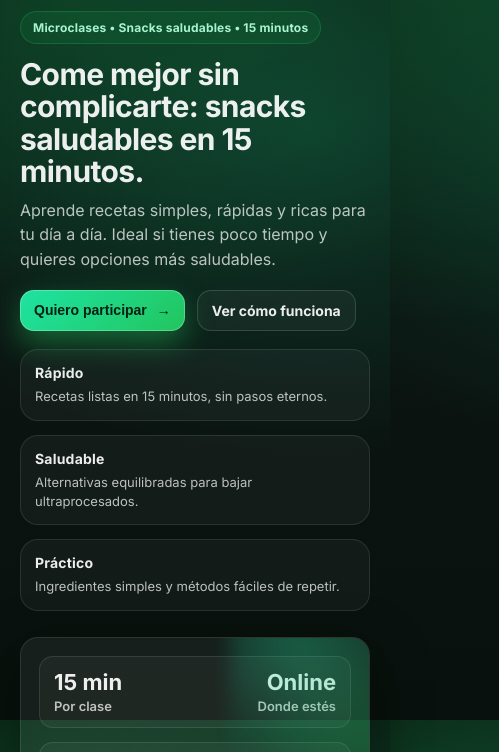
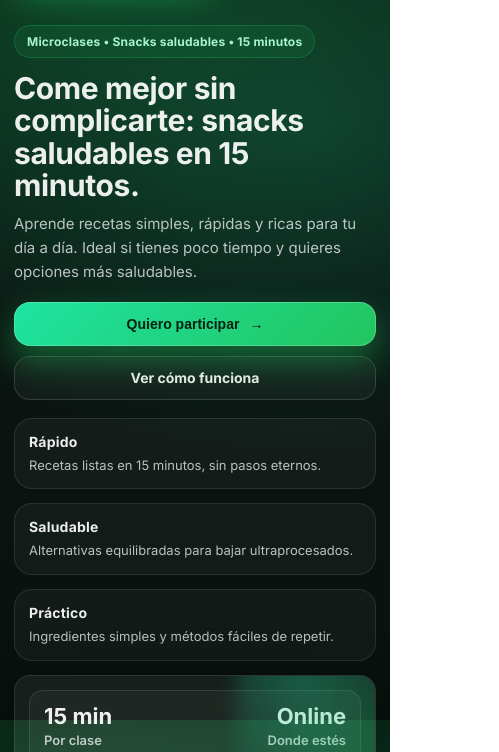
Before and after one commit to EdgardoMD/snackxpress-landing, a plain HTML site: page index.html in a window 390 px wide. Shown: the part 124-876 px from the top of the page, 499 px wide, since content can reach past the window. Drawn offline with Linux system fonts and the light colour scheme.

Commit message:
Implement mobile-first CSS improvements
Added mobile-first improvements for better readability and usability.

```diff
--- a/index.html
+++ b/index.html
@@ -266,6 +266,108 @@
       outline-offset: 3px;
       border-radius: 12px;
     }
+
+    /* =========================
+   MOBILE-FIRST IMPROVEMENTS
+   (No cambia contenido/HTML)
+   ========================= */
+
+    /* 1) Base: mejor legibilidad y espacios en pantallas chicas */
+    .container{
+      width: min(var(--max), calc(100% - 28px)); /* antes 40px */
+    }
+
+    .hero{
+      padding: 28px 0 8px; /* menos “aire” en mobile */
+    }
+
+    .lead{
+      font-size: 15px;
+      line-height: 1.6;
+    }
+
+    /* 2) Botones: más grandes y “thumb-friendly” */
+    .btn{
+      min-height: 44px;              /* estándar accesibilidad */
+      padding: 12px 14px;
+      border-radius: 16px;
+    }
+
+    .actions{
+      gap: 10px;
+    }
+
+    .actions .btn,
+    .actions a.btn{
+    flex: 1 1 auto;
+    }
+
+    /* En mobile, el CTA principal ocupa ancho completo */
+    @media (max-width: 560px){
+      .actions{
+        flex-direction: column;
+        align-items: stretch;
+      }
+      .actions .btn,
+      .actions a.btn{
+        width: 100%;
+      }
+    }
+
+    /* 3) Hero layout: apila columnas antes y reduce gap */
+    .hero-grid{
+      gap: 14px;
+    }
+
+    /* 4) Tarjetas: paddings más cómodos en mobile */
+    .hero-card,
+    .card{
+      border-radius: 16px;
+    }
+
+    .hero-card{
+      padding: 14px;
+    }
+
+    .mini{
+      padding: 14px;
+    }
+
+    /* 5) Grids: pasan a 1 columna más temprano */
+    @media (max-width: 900px){
+      .grid3{ grid-template-columns: 1fr; }
+      .two-col{ grid-template-columns: 1fr; }
+    }
+
+    /* 6) Navbar: evita saturación, permite “wrap” */
+    .nav-inner{
+      flex-wrap: wrap;
+    }
+
+    /* Si el menú estorba en móvil, se oculta (sin cambiar contenido) */
+    @media (max-width: 700px){
+      .nav-links{
+        display: none; /* mantiene header limpio en mobile */
+      }
+    }
+
+    /* 7) Tipografía del título: mejor escala en mobile */
+    h1{
+      letter-spacing: -0.4px;
+    }
+
+    /* 8) Botón primario: destaca bien también en mobile */
+    .btn-primary{
+      box-shadow:
+      0 14px 34px rgba(34,197,94,.45),
+      inset 0 0 0 1px rgba(255,255,255,.22);
+    }
+
+/* 9) Mejor “tap highlight” en móviles */
+    button, a{
+      -webkit-tap-highlight-color: rgba(34,197,94,.18);
+    }
+
   </style>
 </head>
 
```
